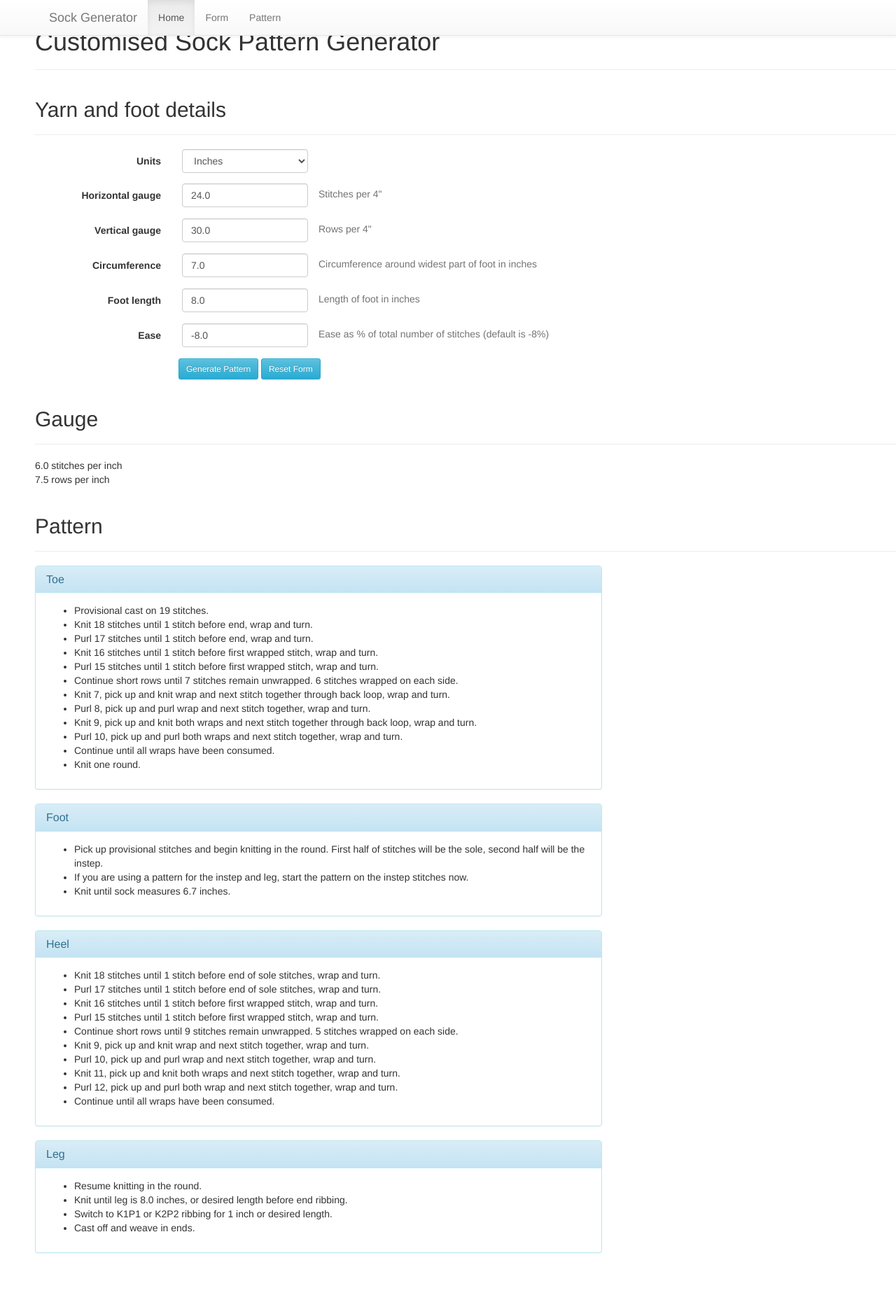
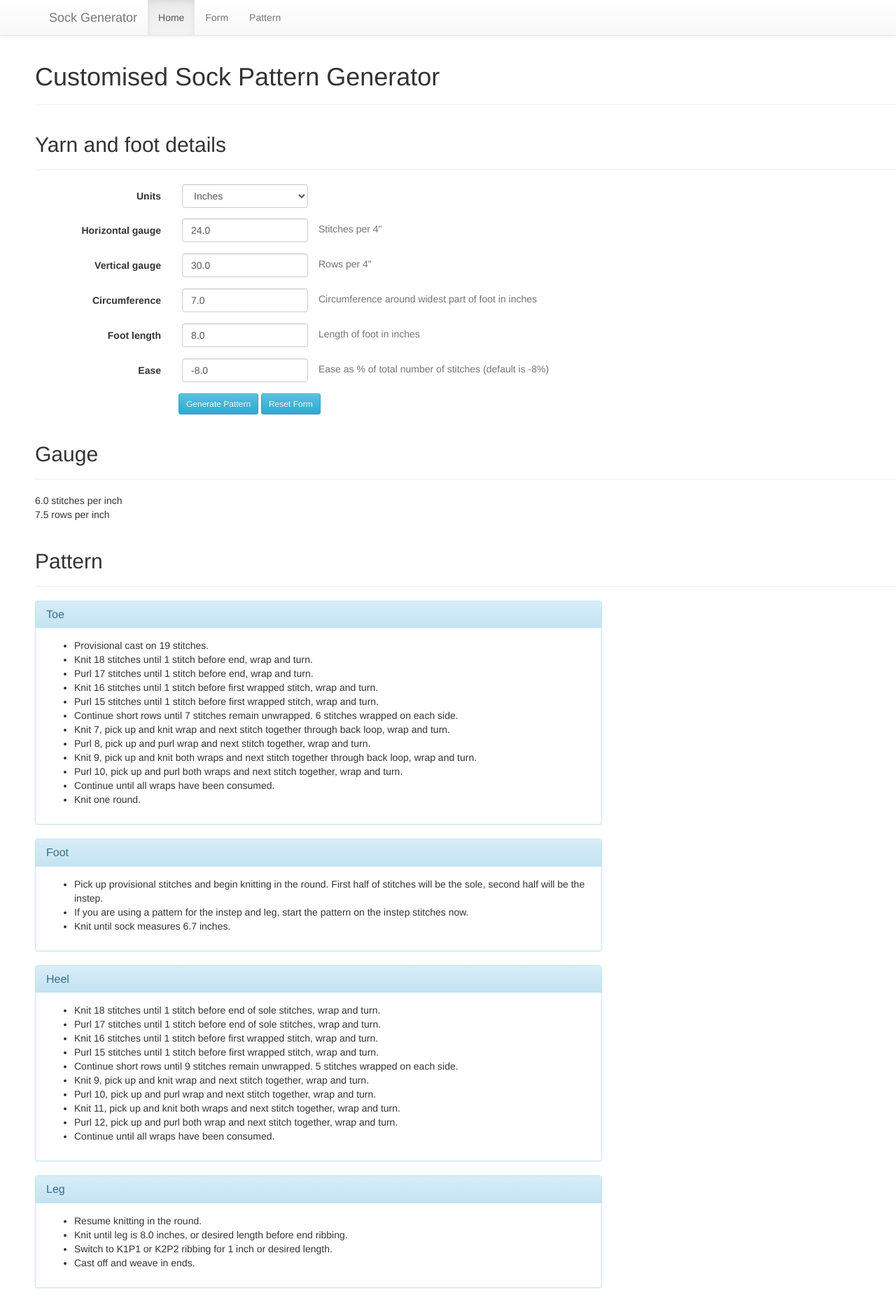
Before and after one commit to MarkAndBecky/websock, a Flask app: page / in a window 1280 px wide. Shown: the whole page at 70% size. Before the commit the page ends 1790 px from the top, so only its background shows below. Run offline with Flask 2, Linux system fonts and the light colour scheme; some libraries are stand-ins or nearby versions.

```diff
--- a/static/websock.css
+++ b/static/websock.css
@@ -1,5 +1,5 @@
 body {
-
+  padding-top: 50px;
   padding-left: 50px;
 }
 
```
Also changed, not shown: requirements.txt (added, +7 -0 lines), 2 other files.
